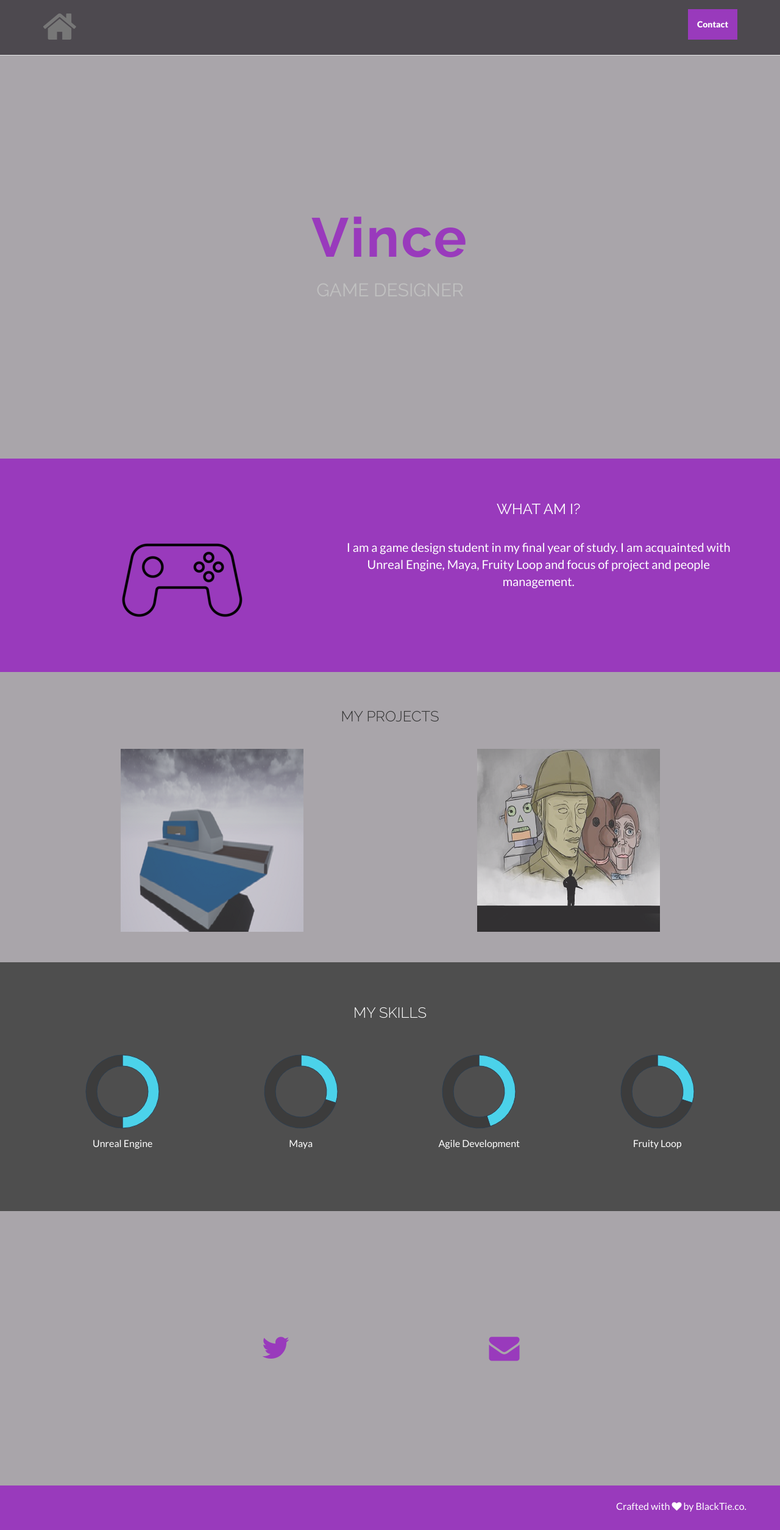
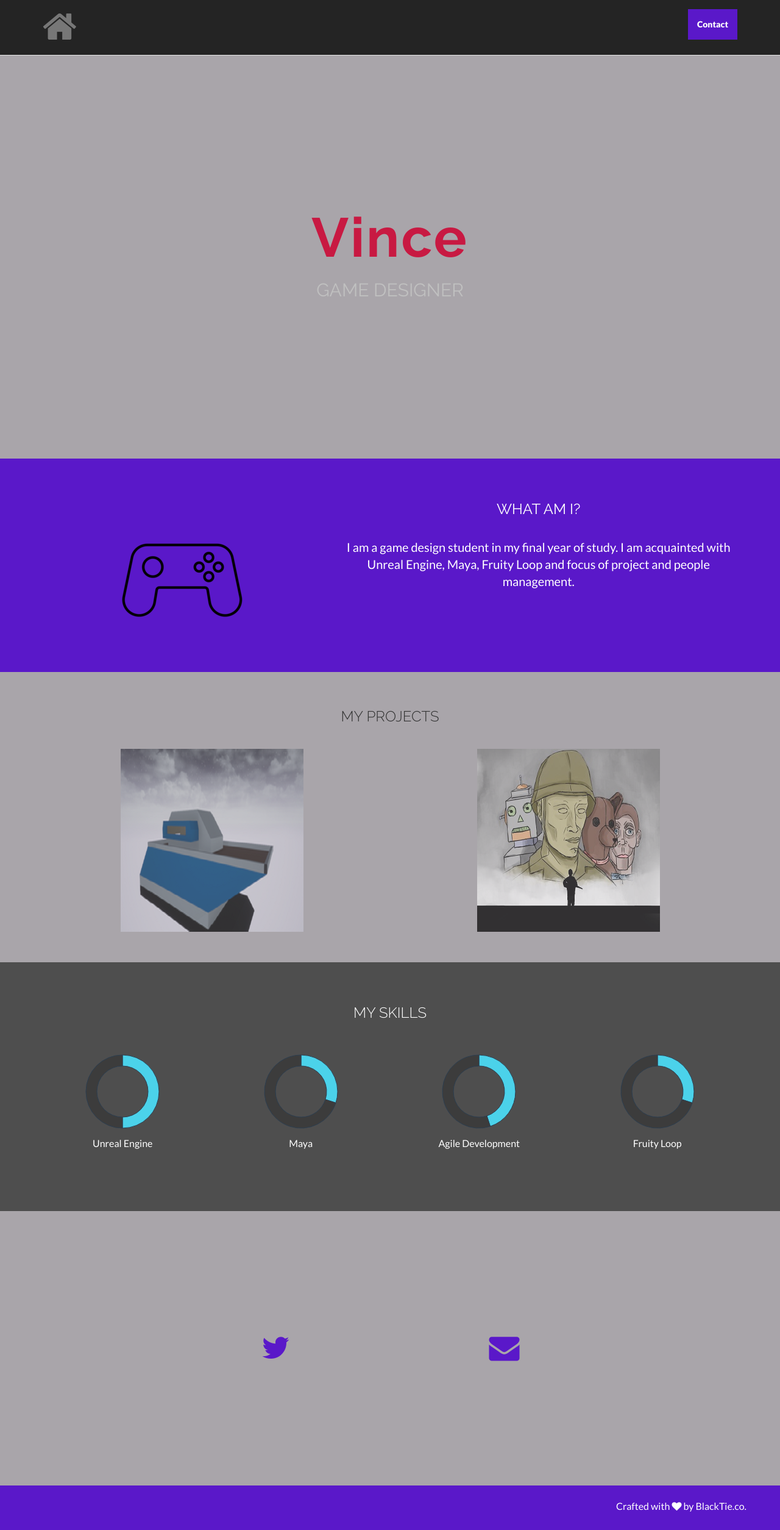
Before and after one commit to CodeArm07/CodeArm07.github.io, a plain HTML site: page index.html in a window 1280 px wide. Shown: the whole page at 61% size. Drawn offline with nearby package versions, Linux system fonts and the light colour scheme.

Commit message:
Colour Change

```diff
--- a/assets/css/main.css
+++ b/assets/css/main.css
@@ -92,12 +92,12 @@ a:after {
 	font-size: 14px;
 	padding-top: 15px;
 	padding-bottom: 15px;
-	background-color: #4d494f;
+	background-color: #242424;
 }
 
 .navbar-default .navbar-nav > .active > a, .navbar-default .navbar-nav > .active > a:hover, .navbar-default .navbar-nav > .active > a:focus {
 	color: #ffffff;
-	background-color: #993abc;
+	background-color: #5A18C9;
 }
 
 .navbar-brand {
@@ -108,7 +108,7 @@ a:after {
 
 .btn-theme {
 	color: #ffffff;
-	background-color: #993abc;
+	background-color: #5A18C9;
 	border-color: transparent;
 }
 
@@ -137,7 +137,7 @@ a:after {
 	font-size: 90px;
 	font-weight: 700;
 	letter-spacing: 3px;
-	color: #993abc;
+	color: #C81942;
 }
 
 #hello h2 {
@@ -147,7 +147,7 @@ a:after {
 
 /* Green */
 #green {
-	background-color: #993abc;
+	background-color: #5A18C9;
 	padding-top: 50px;
 	margin-bottom: 0px;
 }
@@ -190,7 +190,7 @@ a:after {
 
 #social i {
 	font-size: 50px;
-	color: #993abc;
+	color: #5A18C9;
 }
 
 #social .col-md-3:hover {
@@ -204,7 +204,7 @@ a:after {
 /* Footer */
 #f {
 	padding-top: 20px;
-	background-color: #993abc;
+	background-color: #5A18C9;
 }
 
 #f p {
```
